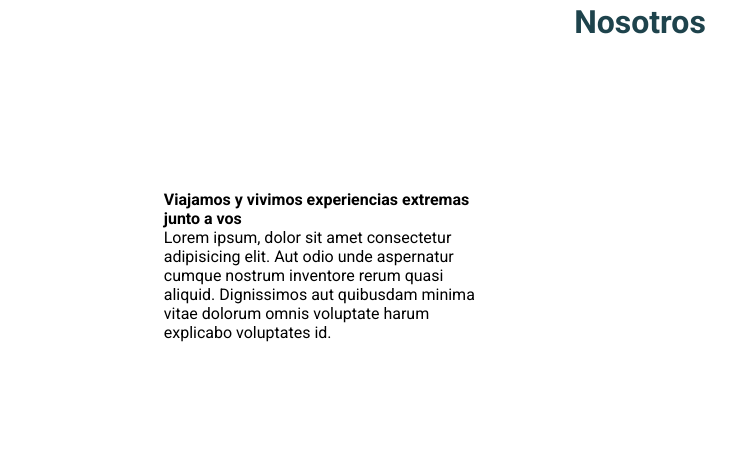
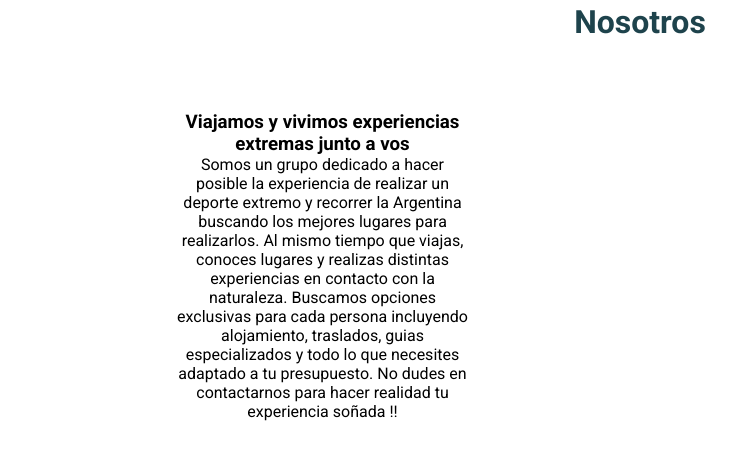
Before and after one commit to leompe8907/codoacodo, a plain HTML site: page index.html in a window 1280 px wide. Shown: the part 4383-4847 px from the top of the page, 0-754 px from the left. Drawn offline with nearby package versions, Linux system fonts and the light colour scheme; grey boxes are pictures that could not be loaded; a script that the page names is missing.

Commit message:
Se agrega texto nosotros

```diff
--- a/CSS/estilos.css
+++ b/CSS/estilos.css
@@ -309,6 +309,10 @@ input[type="submit"]:hover {
 
 .secciontexto{
     width: 50%;
+    margin: 10px;
+    padding: 10px;
+    text-align: center;
+
 }
 
 .seccioniframe{
--- a/index.html
+++ b/index.html
@@ -415,12 +415,11 @@
                 <div class="seccionBodyInferior">
                     <div class="seccionTextoInferior">
                         <div class="secciontexto">
-                            <p><b>Viajamos y vivimos experiencias extremas junto a vos</b></p>
-                            <p>Lorem ipsum, dolor sit amet consectetur
-                                adipisicing elit. Aut odio unde aspernatur
-                                cumque nostrum inventore rerum quasi aliquid.
-                                Dignissimos aut quibusdam minima vitae dolorum
-                                omnis voluptate harum explicabo voluptates id.
+                            <h3>Viajamos y vivimos experiencias extremas junto a vos</h3>
+                            <p>Somos un grupo dedicado a hacer posible la experiencia de realizar un deporte extremo y recorrer la Argentina buscando los mejores lugares para realizarlos.
+                                                        Al mismo tiempo que viajas, conoces lugares y realizas distintas experiencias en contacto con la naturaleza.
+                                                       Buscamos opciones exclusivas para cada persona incluyendo alojamiento, traslados, guias especializados y todo lo que necesites adaptado a tu presupuesto.
+                                                       No dudes en contactarnos para hacer realidad tu experiencia soñada !!
                             </p>
                         </div>
                     </div>
```
